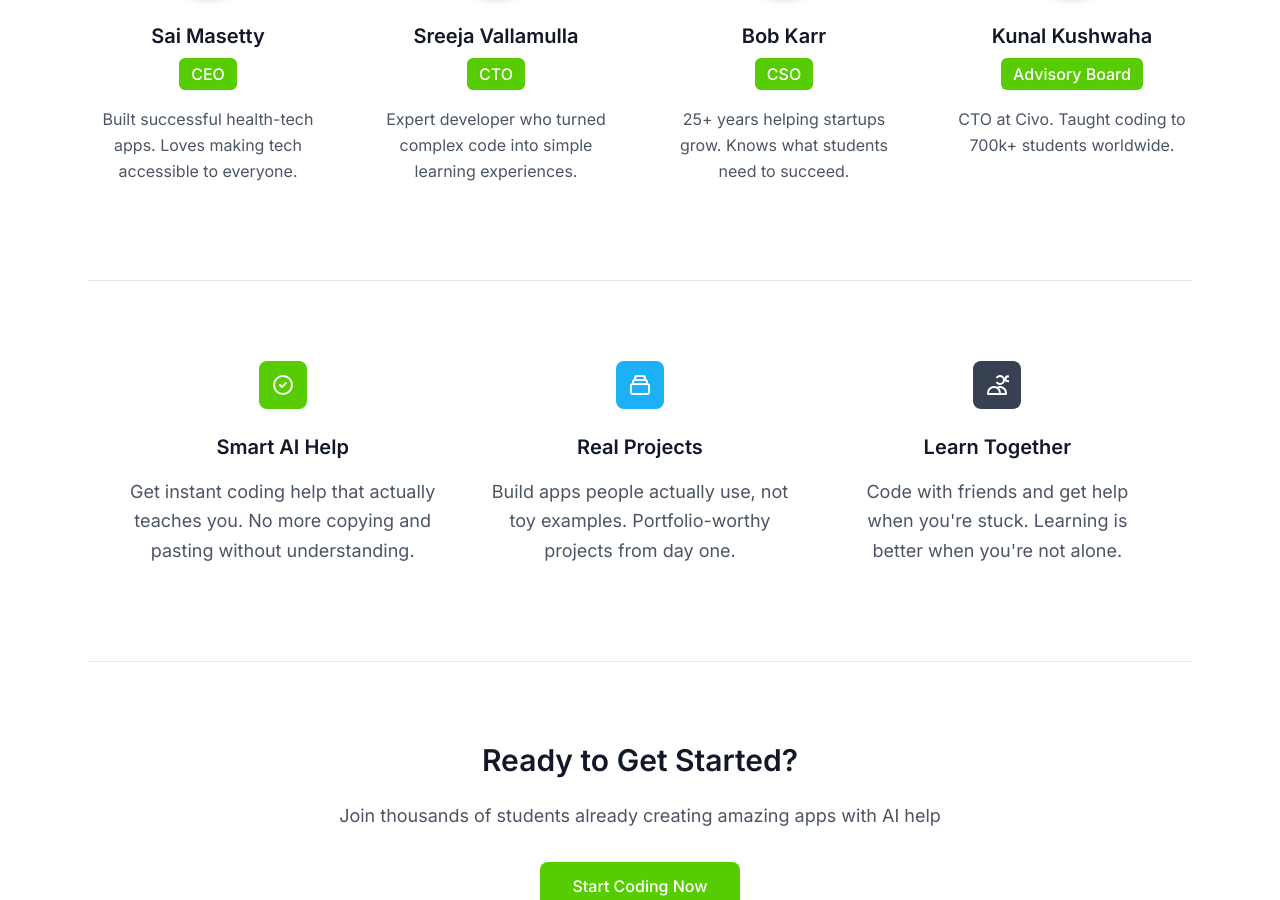
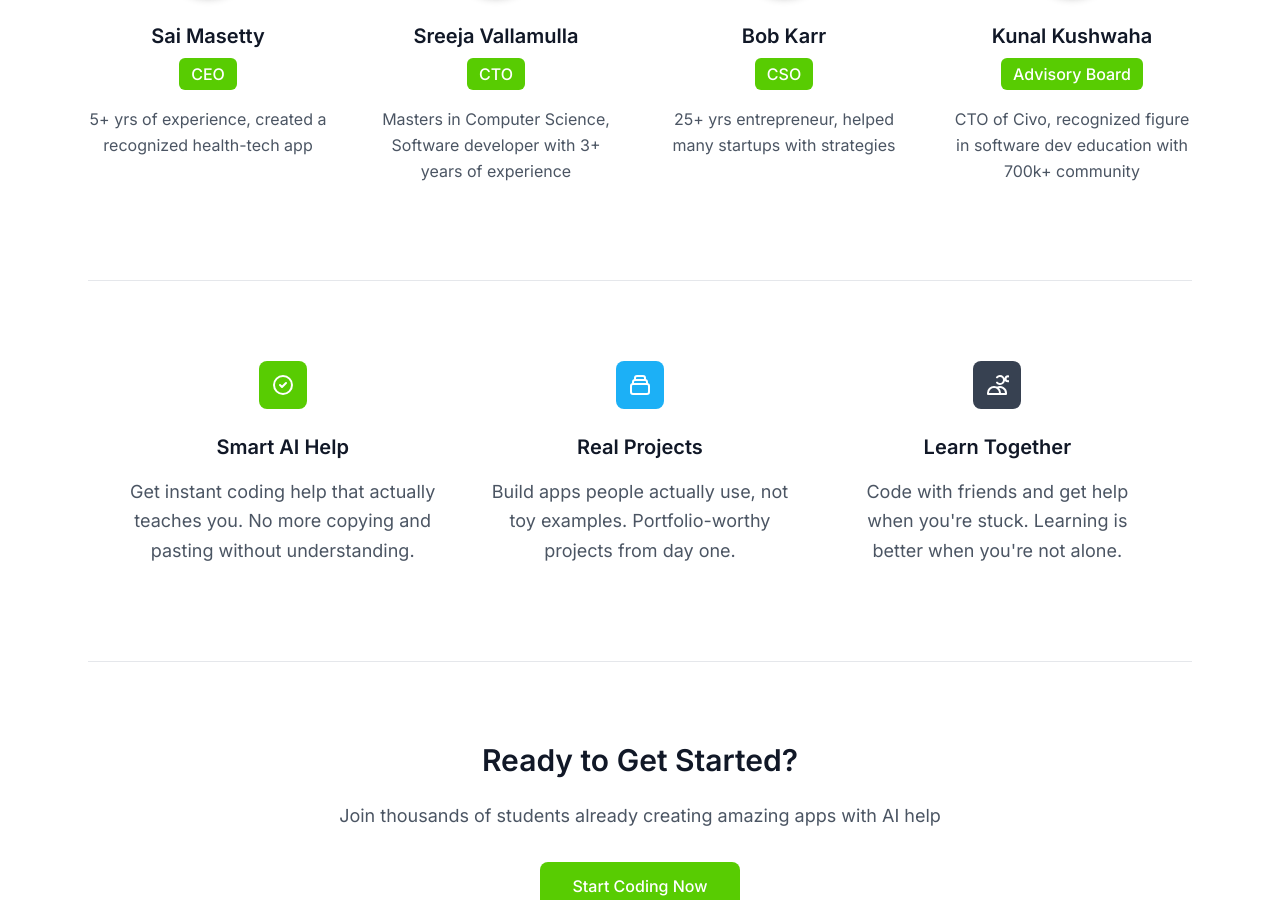
Before and after one commit to vallamulla-sreeja/commandl, a Next.js app: page /about in a window 1280 px wide. Shown: the part 1272-2172 px from the top of the page. Built offline with nearby package versions, Linux system fonts and the light colour scheme; no server answers.

Commit message:
fix: team desc

```diff
--- a/app/about/page.tsx
+++ b/app/about/page.tsx
@@ -12,25 +12,25 @@ const team = [
     name: "Sai Masetty",
     image: "/images/sai_v.jpg",
     title: "CEO",
-    description: "Built successful health-tech apps. Loves making tech accessible to everyone."
+    description: "5+ yrs of experience, created a recognized health-tech app"
   },
   {
     name: "Sreeja Vallamulla",
     image: "/images/sreeja_2.jpg",
     title: "CTO",
-    description: "Expert developer who turned complex code into simple learning experiences."
+    description: "Masters in Computer Science, Software developer with 3+ years of experience"
   },
   {
     name: "Bob Karr",
     image: "/images/bob.jpeg",
     title: "CSO",
-    description: "25+ years helping startups grow. Knows what students need to succeed."
+    description: "25+ yrs entrepreneur, helped many startups with strategies"
   },
   {
     name: "Kunal Kushwaha",
     image: "/images/kunal.jpeg",
     title: "Advisory Board",
-    description: "CTO at Civo. Taught coding to 700k+ students worldwide."
+    description: "CTO of Civo, recognized figure in software dev education with 700k+ community"
   }
 ];
 
```
